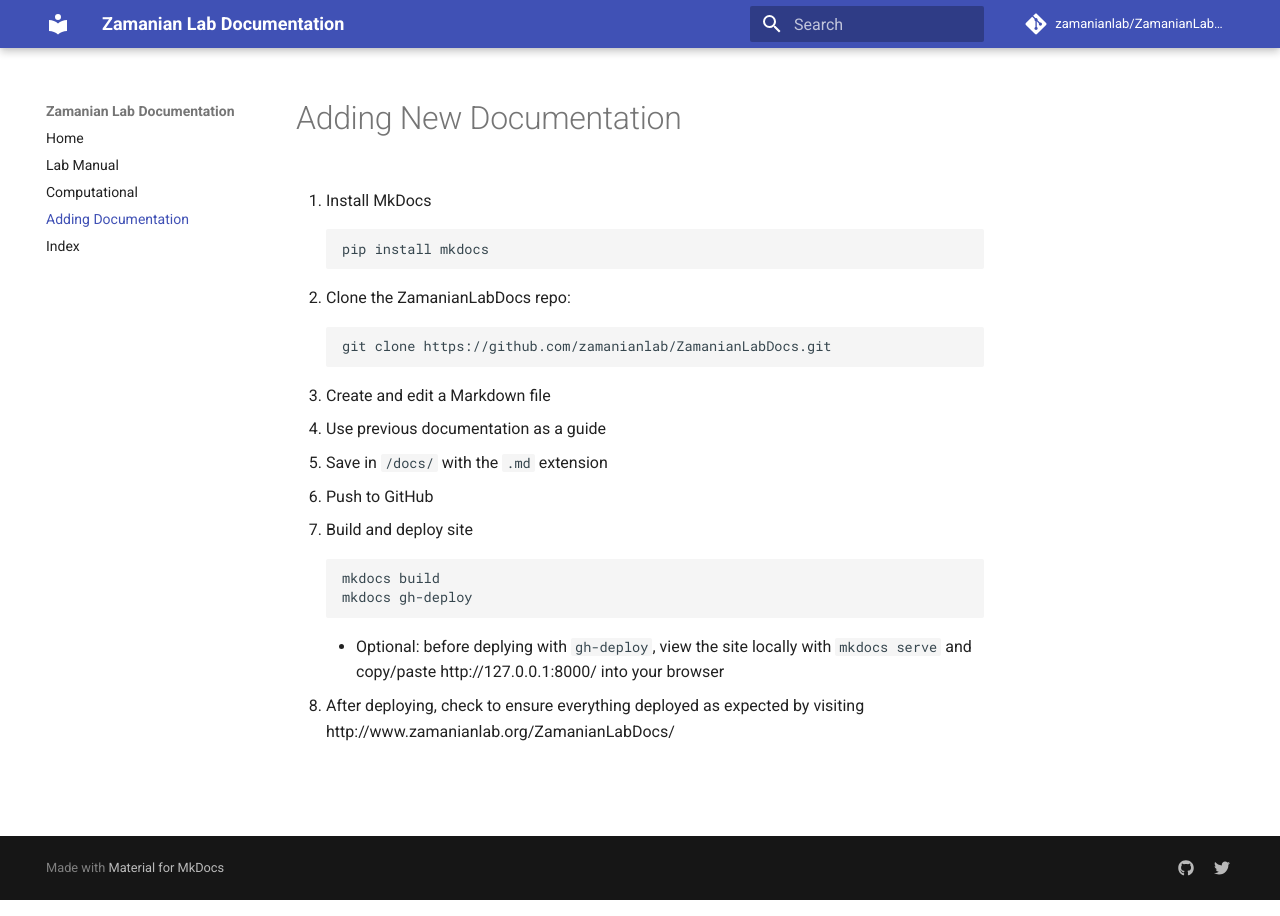
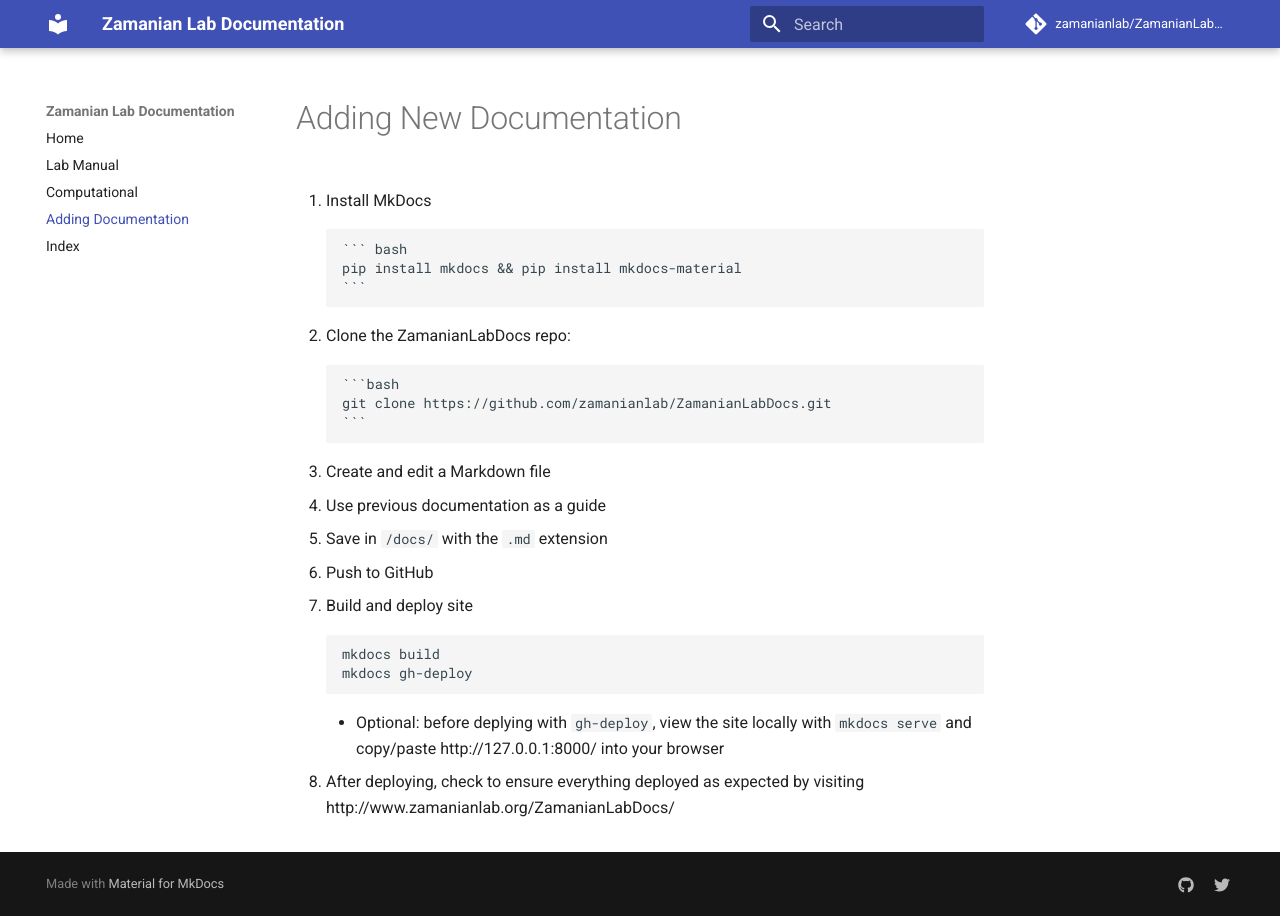
Before and after one commit to zamanianlab/ZamanianLabDocs, an MkDocs documentation site: the page built from docs/updating.md, in a window 1280 px wide. Built offline with MkDocs 1.6.1 and Material for MkDocs 9.7.7, drawn with Linux system fonts in a browser that asks for light colours; comment, search, counter and statistics services are not loaded.

Commit message:
Add GitHub doc

````diff
--- a/docs/updating.md
+++ b/docs/updating.md
@@ -2,12 +2,15 @@
 
 1. Install MkDocs
 
-        pip install mkdocs
-
+        ``` bash
+        pip install mkdocs && pip install mkdocs-material
+        ```
 
 2. Clone the ZamanianLabDocs repo:
 
+        ```bash
         git clone https://github.com/zamanianlab/ZamanianLabDocs.git
+        ```
 
 3. Create and edit a Markdown file
   - Use previous documentation as a guide
````
Also changed, not shown: docs/github.md (added, +17 -0 lines), docs/onboarding.md (+1 -1 lines).
